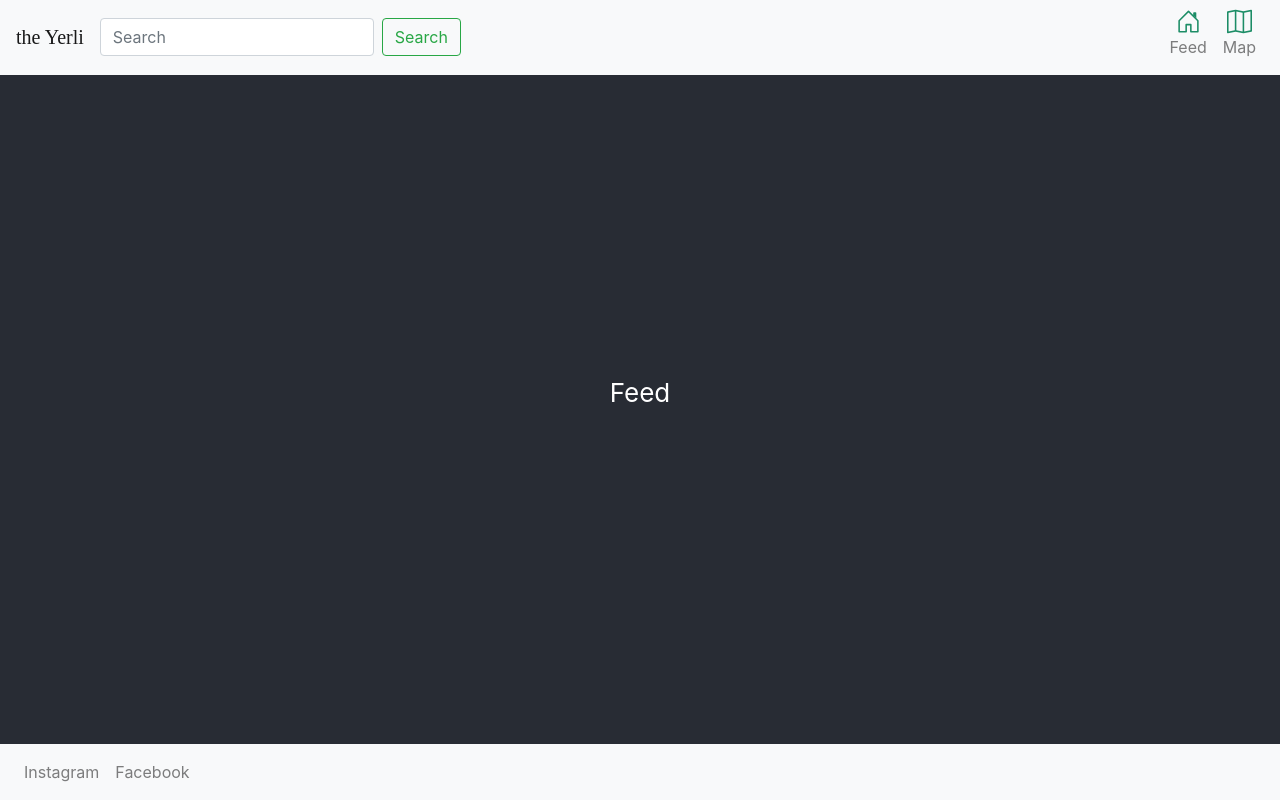
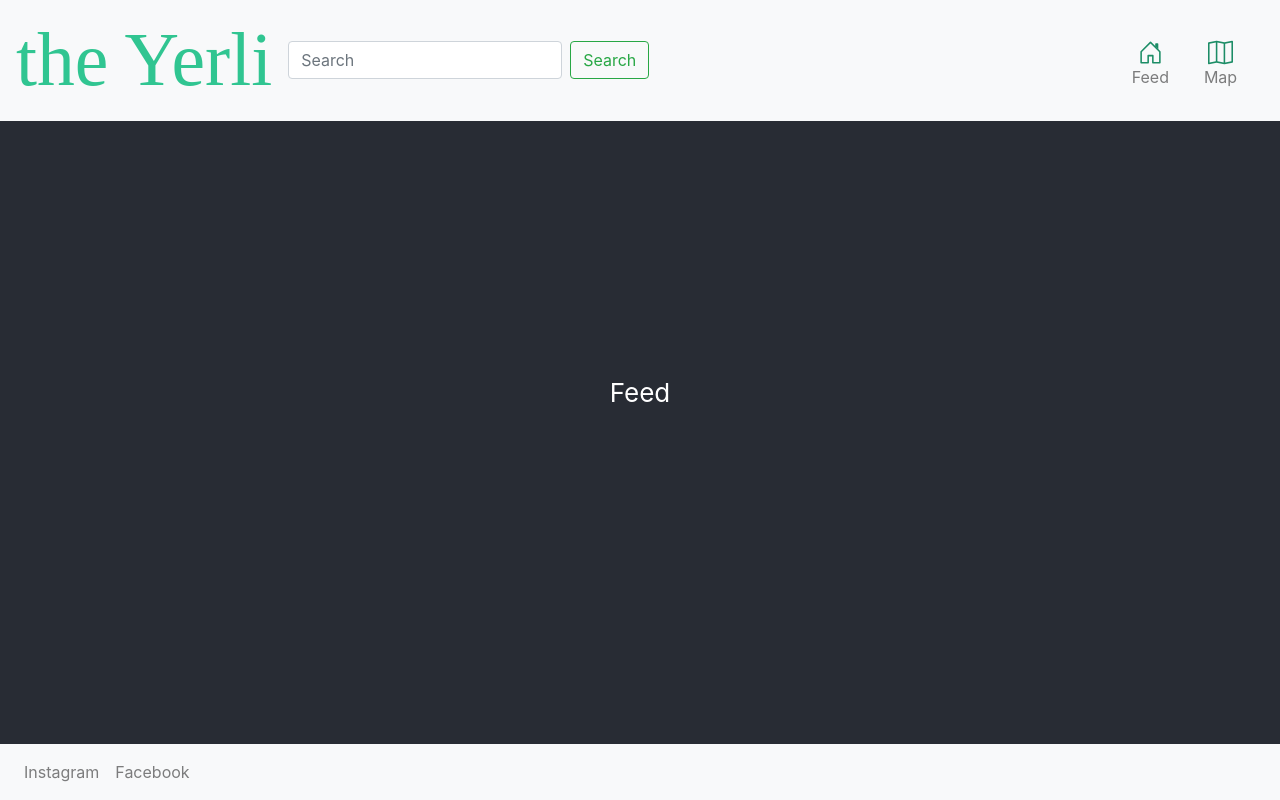
Before and after one commit to theycallmelj/yerli, a React (Create React App) app: page / in a window 1280 px wide. Built offline with nearby package versions, Linux system fonts and the light colour scheme; a web font is replaced by a local one.

Commit message:
fixed placement, alignment

```diff
--- a/src/App.css
+++ b/src/App.css
@@ -38,11 +38,19 @@
 }
 
 .Nav-Button {
-  color: #1c8d66;
-  margin-bottom: -0.2cm;
+  margin-bottom: 0.1cm;
+  padding-top: 0.6cm;
+  margin-right: 0.5cm;
+}
+
+.Nav-Button-Text {
+  font-family: 'Segoe UI', Tahoma, Geneva, Verdana, sans-serif;
 }
 
 .Logo {
   font-family: 'Oleo Script Swash Caps', cursive;
   color: #30c591;
+  font-size: 2cm;
+  margin-bottom: -1cm;
+  margin-top: -0.6cm;
 }
--- a/src/components/Navbar.js
+++ b/src/components/Navbar.js
@@ -10,9 +10,12 @@ import { BsHouseDoor, BsMap } from 'react-icons/bs'
 
 export default function NavbarComponent() {
     return (
-
         <Navbar fluid bg="light" expand="lg" fixed="top">
-            <Navbar.Brand className="Logo" href="/">the Yerli</Navbar.Brand>
+            <Navbar.Brand href="/">
+                <div className="Logo">
+                    <p>the Yerli</p>
+                </div>
+            </Navbar.Brand>
             <Navbar.Toggle aria-controls="basic-navbar-nav" />
             <Navbar.Collapse id="basic-navbar-nav">
                 <Form inline>
@@ -21,16 +24,21 @@ export default function NavbarComponent() {
                 </Form>
                 <Nav className="ml-auto">
                     <div>
-                        <div className="Nav-Button">
-                            <BsHouseDoor size="25" />
-                        </div>
-                        <Nav.Link href="/" >Feed</Nav.Link>
+
+                        <Nav.Link href="/">
+                            <div className="Nav-Button">
+                                <BsHouseDoor size="25" color="1c8d66"/>
+                                <p>Feed</p>
+                            </div>
+                        </Nav.Link>
                     </div>
                     <div>
-                        <div className="Nav-Button">
-                            <BsMap size="25" />
-                        </div>
-                        <Nav.Link href="/map">Map</Nav.Link>
+                        <Nav.Link href="/map">
+                            <div className="Nav-Button">
+                                <BsMap size="25" color="1c8d66"/>
+                                <p>Map</p>
+                            </div>
+                        </Nav.Link>
                     </div>
                 </Nav>
             </Navbar.Collapse>
```
